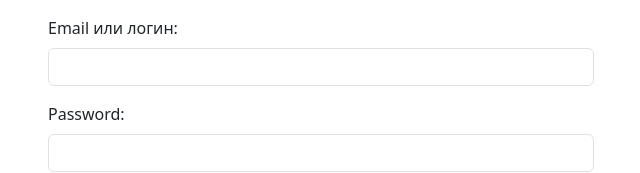
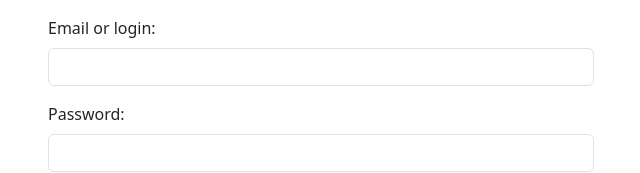
Before and after one commit to GermanBurdin1/language-plateforme, an Angular app in the folder front-end/plateforme/: page /register in a window 1280 px wide. Shown: the top 173 px of the page, without its empty margins (319-959 px from the left). Built offline with nearby package versions, Linux system fonts and the light colour scheme.

Commit message:
changed name for emailOrLogin

```diff
--- a/front-end/plateforme/src/app/register/register.component.html
+++ b/front-end/plateforme/src/app/register/register.component.html
@@ -3,7 +3,7 @@
     <div class="col-md-6">
       <form [formGroup]="registerForm" (ngSubmit)="onSubmit()" class="mt-3">
         <div class="form-group mb-3">
-          <label for="emailOrLogin" class="form-label">Email или логин:</label>
+          <label for="emailOrLogin" class="form-label">Email or login:</label>
           <input type="text" id="emailOrLogin" formControlName="emailOrLogin" class="form-control" required (blur)="checkLoginExistence(registerForm.value.emailOrLogin)">
           <div *ngIf="registerForm.controls['emailOrLogin'].errors?.['loginExists']" class="alert alert-danger mt-2">
             Such a login already exists, please think of another login.
```
